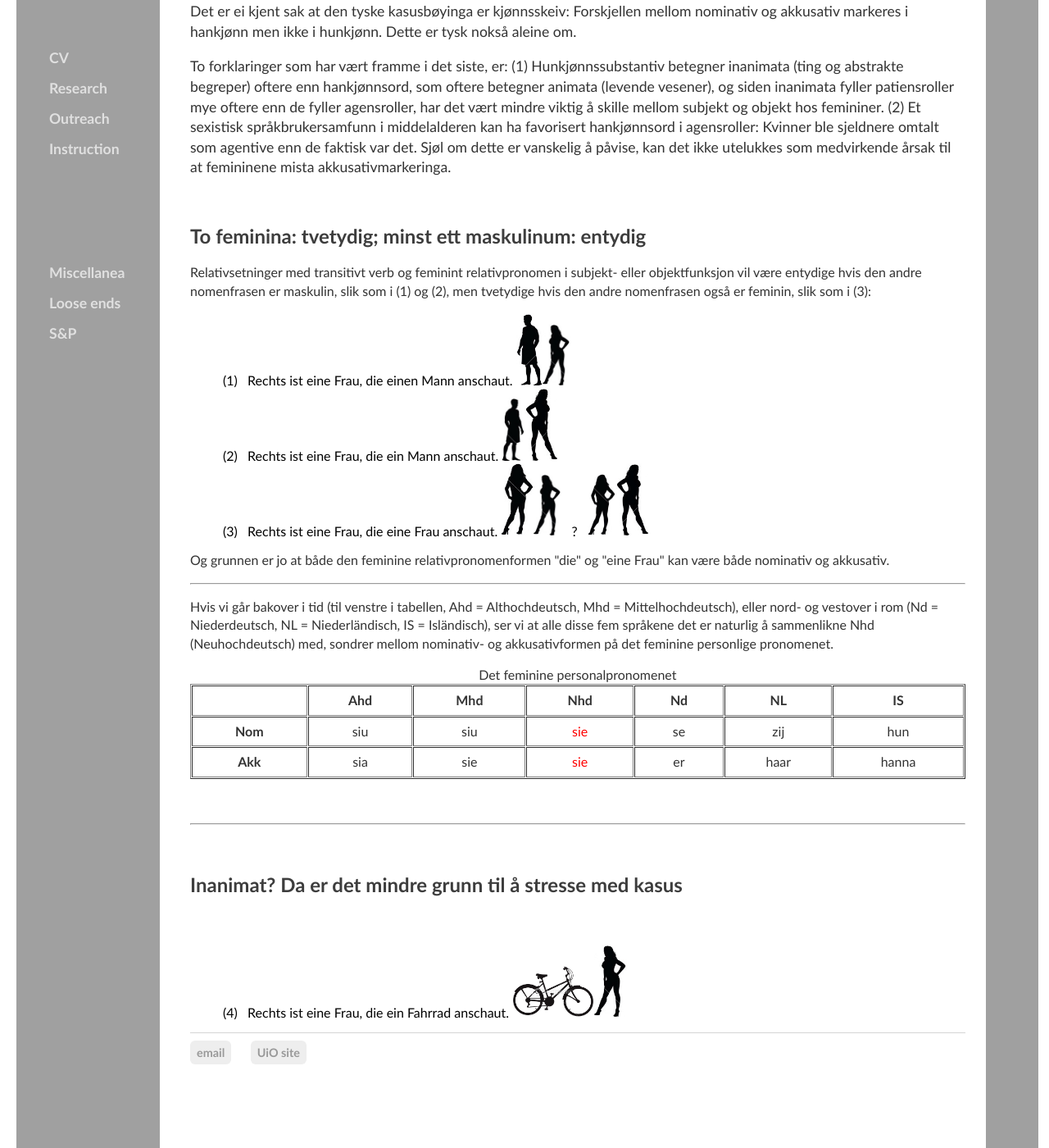
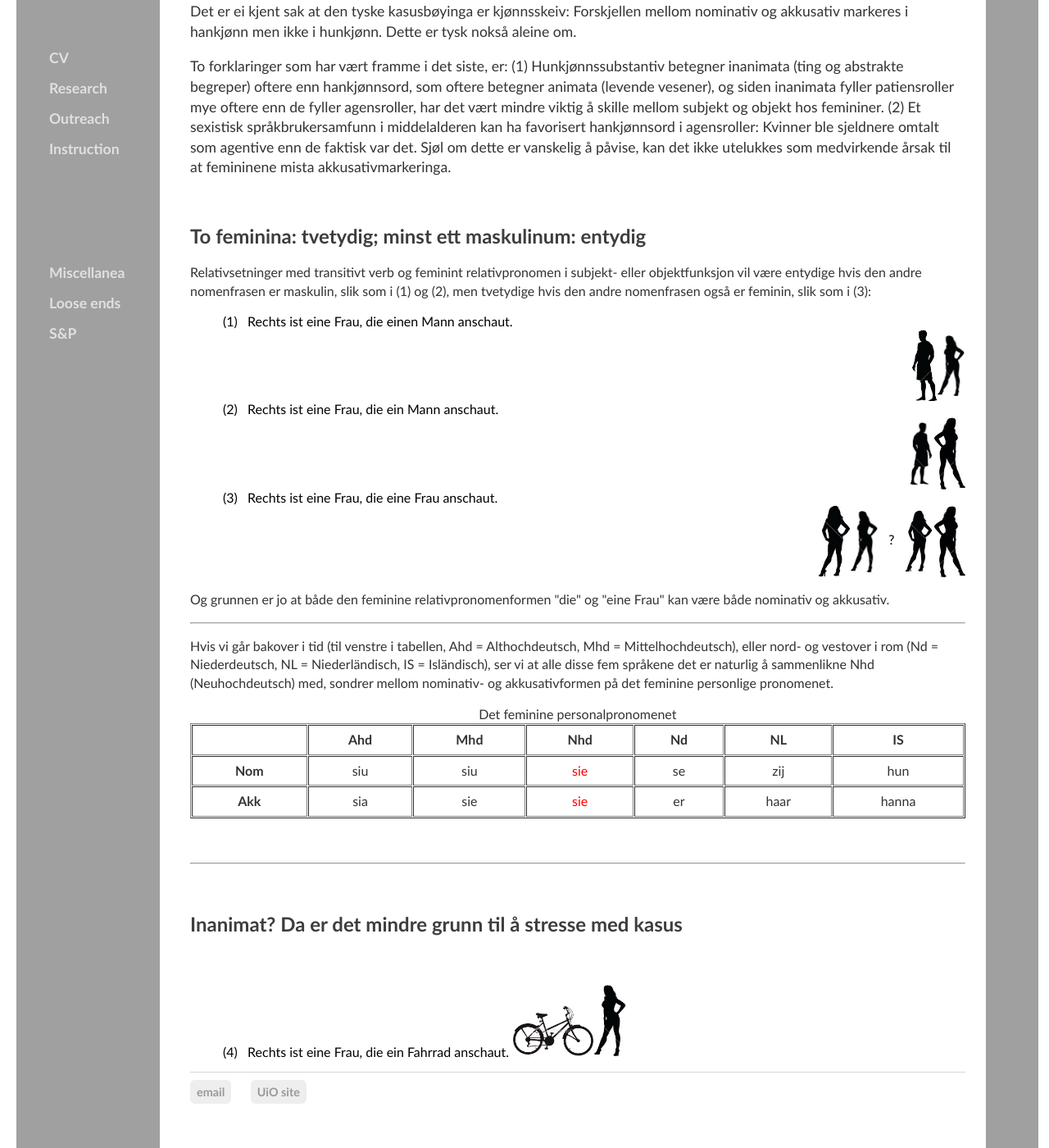
Before and after one commit to kjelljs/kjelljs.github.io, a Jekyll site: the page built from dissemination/kasus.html, in a window 1280 px wide and 1400 px high, scrolled down 264 px. Shown: the whole window at 82% size. Built offline with Jekyll 4.4.1, drawn with Linux system fonts in a browser that asks for light colours.

Commit message:
Update kasus.html

```diff
--- a/dissemination/kasus.html
+++ b/dissemination/kasus.html
@@ -38,6 +38,13 @@
   margin-left: -8px;
 }
 
+.centerimage {
+    vertical-align: middle;
+}
+
+.rightdiv {
+    text-align: right;
+	}
 
 </style>
 
@@ -52,9 +59,9 @@
     <p>Relativsetninger med transitivt verb og feminint relativpronomen i subjekt- eller objektfunksjon vil være entydige hvis den andre nomenfrasen er maskulin, slik som i (1) og (2), men tvetydige hvis den andre nomenfrasen også er feminin, slik som i (3):
     </p>
     <ul>
-	<li>(1) &nbsp; Rechts ist eine Frau, die einen Mann anschaut. <img class="centerrightimage" src="/pics/diesie2.jpg" style="width: 32px;" /><img class="centerrightimage" src="/pics/diesie1.jpg" style="width: 34px;" /></li>
-	<li>(2) &nbsp; Rechts ist eine Frau, die ein Mann anschaut. <img class="centerrightimage" src="/pics/diesie5.jpg" style="width: 28px;" /><img class="centerrightimage" src="/pics/diesie4.jpg" style="width: 40px;" /></li>
-	<li>(3) &nbsp; Rechts ist eine Frau, die eine Frau anschaut. <img class="centerrightimage" src="/pics/diesie3.jpg" style="width: 40px;" /><img class="centerrightimage" src="/pics/diesie1.jpg" style="width: 34px;" />&nbsp;&nbsp;&nbsp;?&nbsp;&nbsp;&nbsp;<img class="centerrightimage" src="/pics/diesie3.jpg" style="width: 34px;" /><img class="centerrightimage" src="/pics/diesie4.jpg" style="width: 40px;" /></li>
+	<li>(1) &nbsp; Rechts ist eine Frau, die einen Mann anschaut. <div class="rightdiv"><img class="centerimage" src="/pics/diesie2.jpg" style="width: 32px;" /><img class="centerimage" src="/pics/diesie1.jpg" style="width: 34px;" /></div></li>
+	<li>(2) &nbsp; Rechts ist eine Frau, die ein Mann anschaut. <div class="rightdiv"><img class="centerimage" src="/pics/diesie5.jpg" style="width: 28px;" /><img class="centerimage" src="/pics/diesie4.jpg" style="width: 40px;" /></div></li>
+	<li>(3) &nbsp; Rechts ist eine Frau, die eine Frau anschaut. <div class="rightdiv"><img class="centerimage" src="/pics/diesie3.jpg" style="width: 40px;" /><img class="centerimage" src="/pics/diesie1.jpg" style="width: 34px;" />&nbsp;&nbsp;&nbsp;?&nbsp;&nbsp;&nbsp;<img class="centerimage" src="/pics/diesie3.jpg" style="width: 34px;" /><img class="centerimage" src="/pics/diesie4.jpg" style="width: 40px;" /></div></li>
 </ul>
 	<p>
 	Og grunnen er jo at både den feminine relativpronomenformen "die" og "eine Frau" kan være både nominativ og akkusativ.</p>
```
